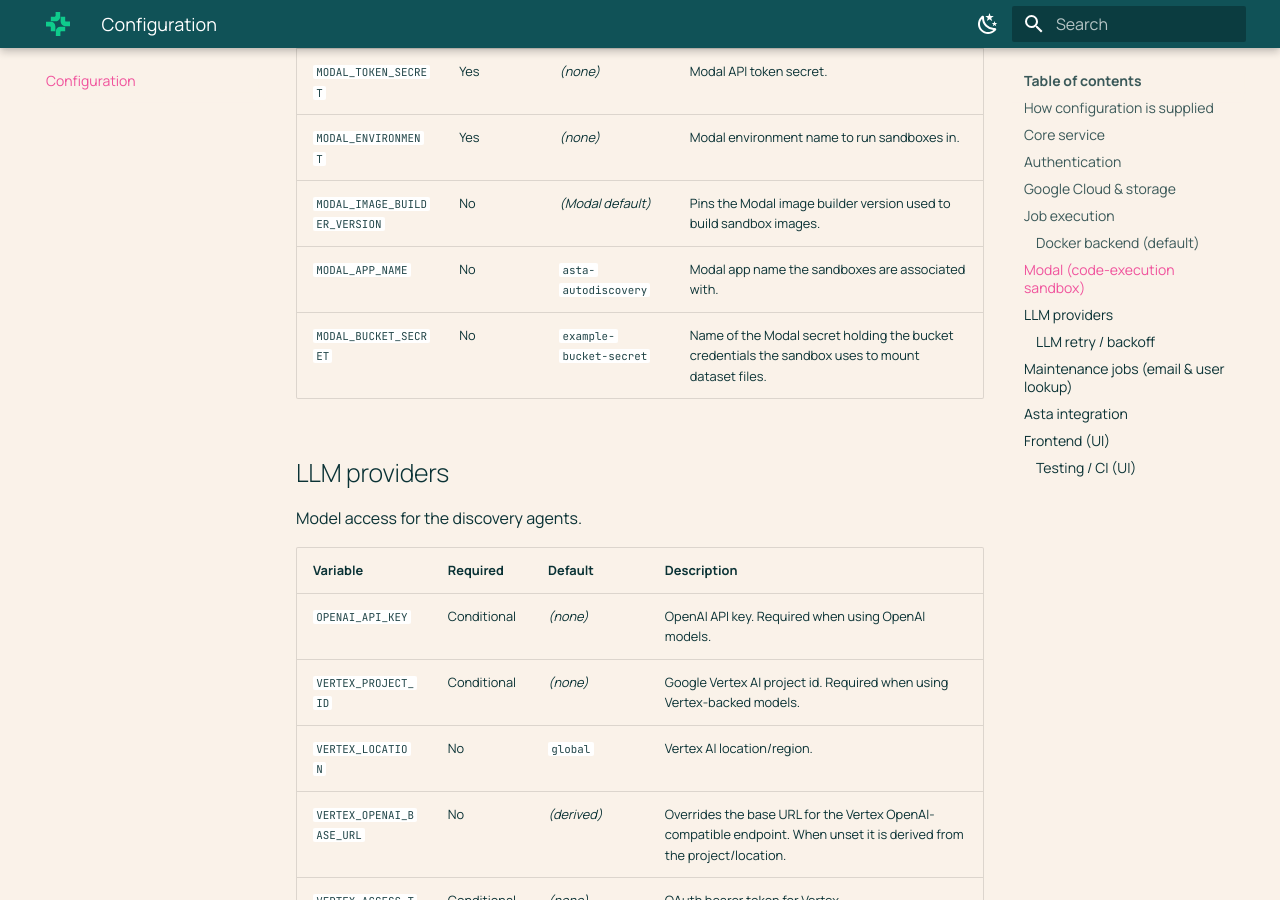
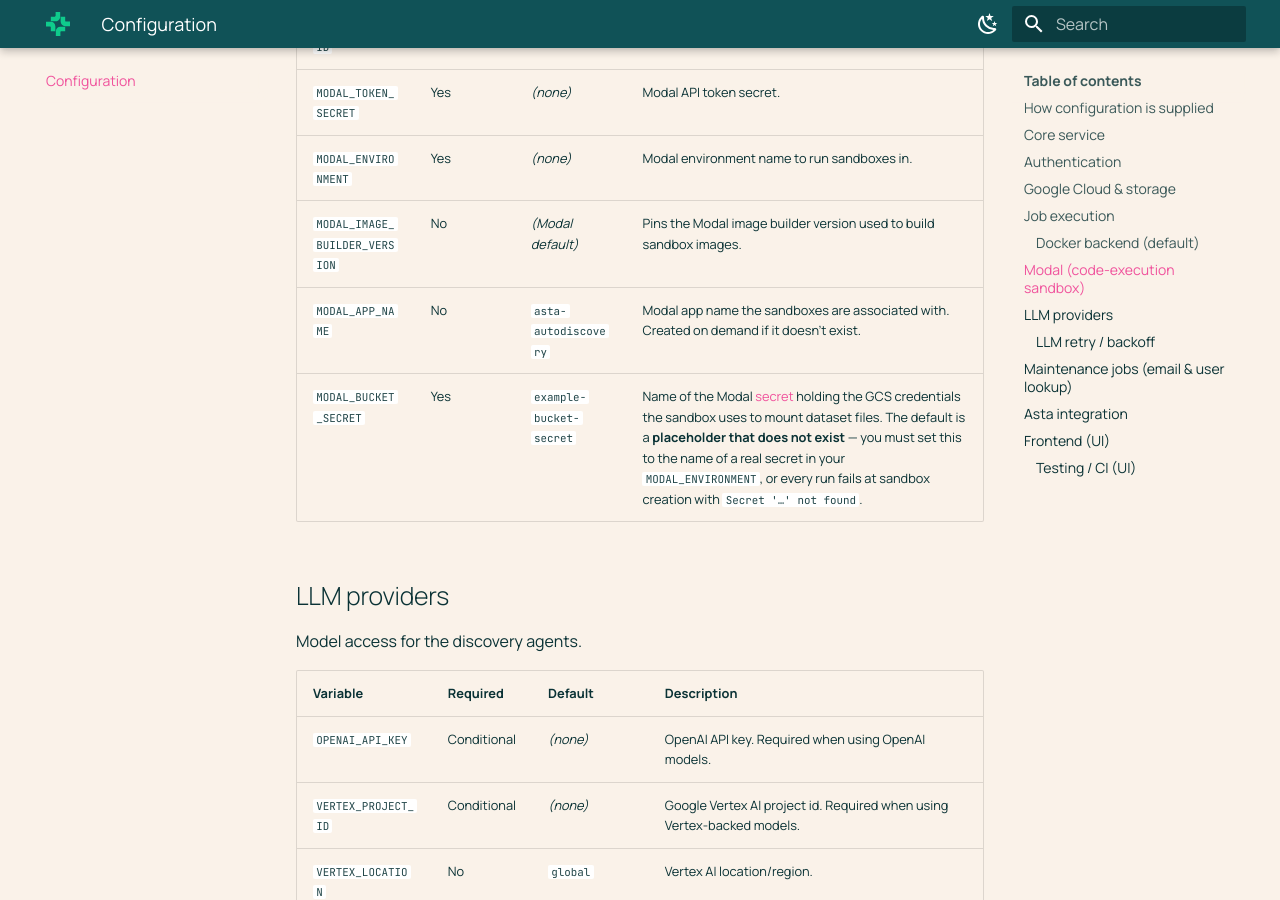
Before and after one commit to allenai/asta-autodiscovery, an MkDocs documentation site: the page built from docs/configuration.md, in a window 1280 px wide and 900 px high, scrolled down 4012 px. Built offline with MkDocs 1.6.1 and Material for MkDocs 9.7.7, drawn with Linux system fonts in a browser that asks for light colours.

Commit message:
Document MODAL_BUCKET_SECRET as required (placeholder default fails)
Runs fail at Modal sandbox creation ("Secret '...' not found") when
MODAL_BUCKET_SECRET is left at its placeholder default (example-bucket-secret),
which names no real secret. Mark it Required in the configuration reference with
an explicit warning, and add it (plus MODAL_APP_NAME) to .env.example so it
isn't silently missed.

Co-Authored-By: Claude Opus 4.8 (1M context) <noreply@anthropic.com>

```diff
--- a/docs/configuration.md
+++ b/docs/configuration.md
@@ -114,8 +114,8 @@ AutoDiscovery runs execute generated code inside Modal sandboxes.
 | `MODAL_TOKEN_SECRET` | Yes | *(none)* | Modal API token secret. |
 | `MODAL_ENVIRONMENT` | Yes | *(none)* | Modal environment name to run sandboxes in. |
 | `MODAL_IMAGE_BUILDER_VERSION` | No | *(Modal default)* | Pins the Modal image builder version used to build sandbox images. |
-| `MODAL_APP_NAME` | No | `asta-autodiscovery` | Modal app name the sandboxes are associated with. |
-| `MODAL_BUCKET_SECRET` | No | `example-bucket-secret` | Name of the Modal secret holding the bucket credentials the sandbox uses to mount dataset files. |
+| `MODAL_APP_NAME` | No | `asta-autodiscovery` | Modal app name the sandboxes are associated with. Created on demand if it doesn't exist. |
+| `MODAL_BUCKET_SECRET` | Yes | `example-bucket-secret` | Name of the Modal [secret](https://modal.com/docs/guide/secrets) holding the GCS credentials the sandbox uses to mount dataset files. The default is a **placeholder that does not exist** — you must set this to the name of a real secret in your `MODAL_ENVIRONMENT`, or every run fails at sandbox creation with `Secret '…' not found`. |
 
 ## LLM providers
 
```
Also changed, not shown: 1 other file.
